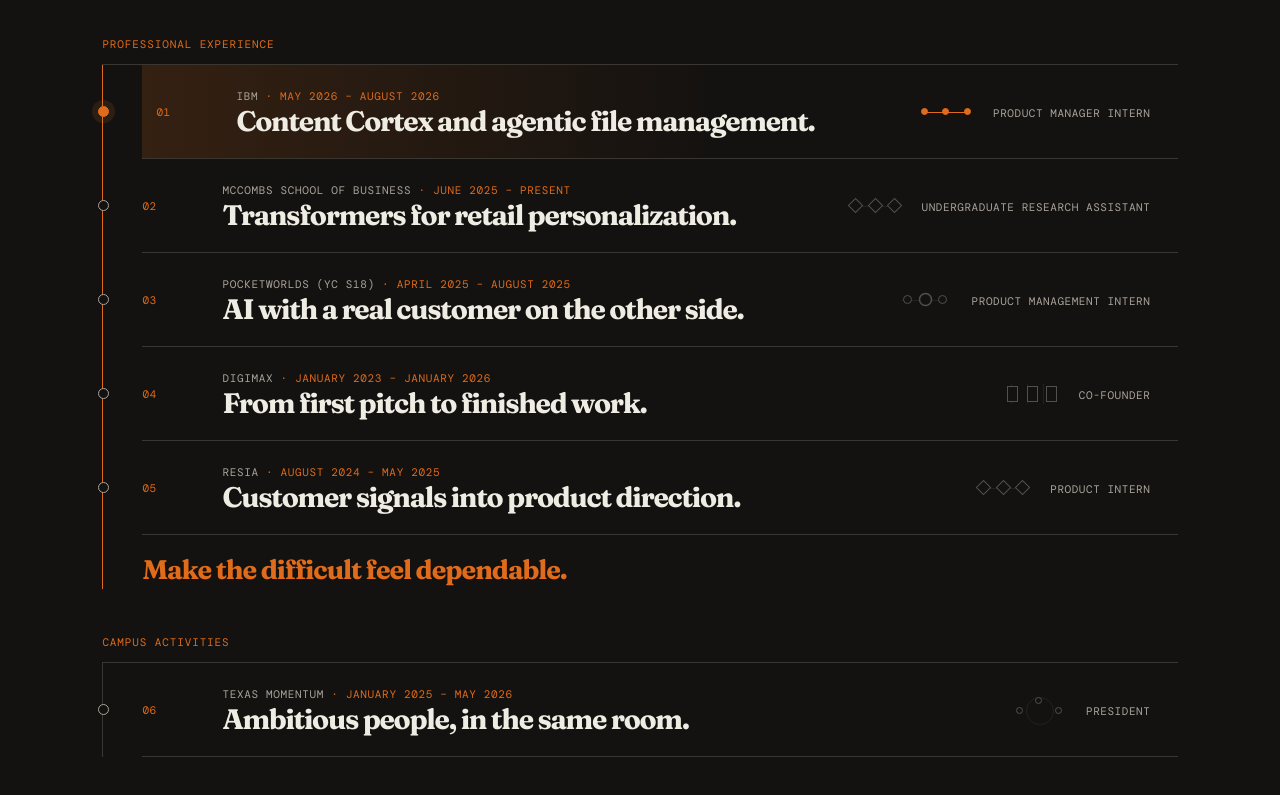
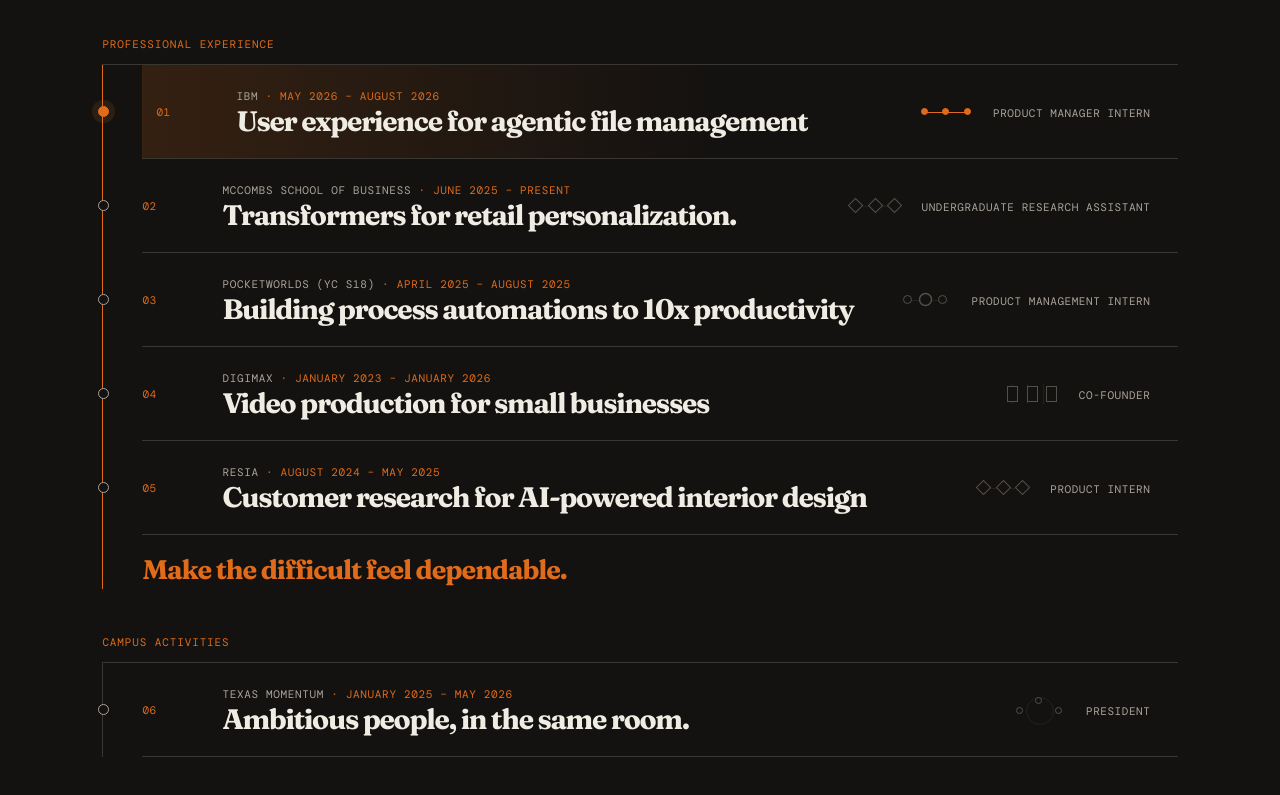
Before and after one commit to pjain646/personal-website, a plain HTML site: page index.html in a window 1280 px wide. Shown: the part 1944-2739 px from the top of the page. Drawn offline with nearby package versions, Linux system fonts and the light colour scheme.

Commit message:
Update work experience headlines

```diff
--- a/index.html
+++ b/index.html
@@ -44,11 +44,11 @@
         <p class="thread-group">Professional experience</p>
         <div class="work-thread" id="work-thread">
           <div class="thread-line" aria-hidden="true"><i></i></div>
-          <a class="thread-entry" href="experience.html?case=ibm" data-principle="Make the difficult feel dependable."><span class="thread-no">01</span><div><p>IBM <span>· May 2026 – August 2026</span></p><h3>Content Cortex and agentic file management.</h3></div><div class="thread-side"><span class="thread-visual system" aria-hidden="true"><i></i><i></i><i></i></span><span class="thread-role">Product Manager Intern <b>↗</b></span></div></a>
+          <a class="thread-entry" href="experience.html?case=ibm" data-principle="Make the difficult feel dependable."><span class="thread-no">01</span><div><p>IBM <span>· May 2026 – August 2026</span></p><h3>User experience for agentic file management</h3></div><div class="thread-side"><span class="thread-visual system" aria-hidden="true"><i></i><i></i><i></i></span><span class="thread-role">Product Manager Intern <b>↗</b></span></div></a>
           <a class="thread-entry" href="experience.html?case=mccombs-research" data-principle="Measure the model against the decision it is meant to support."><span class="thread-no">02</span><div><p>McCombs School of Business <span>· June 2025 – Present</span></p><h3>Transformers for retail personalization.</h3></div><div class="thread-side"><span class="thread-visual discovery" aria-hidden="true"><i></i><i></i><i></i></span><span class="thread-role">Undergraduate Research Assistant <b>↗</b></span></div></a>
-          <a class="thread-entry" href="experience.html?case=pocketworlds" data-principle="Automate the routine; protect the human part."><span class="thread-no">03</span><div><p>PocketWorlds (YC S18) <span>· April 2025 – August 2025</span></p><h3>AI with a real customer on the other side.</h3></div><div class="thread-side"><span class="thread-visual agent" aria-hidden="true"><i></i><i></i><i></i></span><span class="thread-role">Product Management Intern <b>↗</b></span></div></a>
-          <a class="thread-entry" href="experience.html?case=digimax" data-principle="The fastest way to learn business is to own one."><span class="thread-no">04</span><div><p>DigiMax <span>· January 2023 – January 2026</span></p><h3>From first pitch to finished work.</h3></div><div class="thread-side"><span class="thread-visual production" aria-hidden="true"><i></i><i></i><i></i></span><span class="thread-role">Co-Founder <b>↗</b></span></div></a>
-          <a class="thread-entry" href="experience.html?case=resia" data-principle="Start by listening long enough to see the real problem."><span class="thread-no">05</span><div><p>Resia <span>· August 2024 – May 2025</span></p><h3>Customer signals into product direction.</h3></div><div class="thread-side"><span class="thread-visual discovery" aria-hidden="true"><i></i><i></i><i></i></span><span class="thread-role">Product Intern <b>↗</b></span></div></a>
+          <a class="thread-entry" href="experience.html?case=pocketworlds" data-principle="Automate the routine; protect the human part."><span class="thread-no">03</span><div><p>PocketWorlds (YC S18) <span>· April 2025 – August 2025</span></p><h3>Building process automations to 10x productivity</h3></div><div class="thread-side"><span class="thread-visual agent" aria-hidden="true"><i></i><i></i><i></i></span><span class="thread-role">Product Management Intern <b>↗</b></span></div></a>
+          <a class="thread-entry" href="experience.html?case=digimax" data-principle="The fastest way to learn business is to own one."><span class="thread-no">04</span><div><p>DigiMax <span>· January 2023 – January 2026</span></p><h3>Video production for small businesses</h3></div><div class="thread-side"><span class="thread-visual production" aria-hidden="true"><i></i><i></i><i></i></span><span class="thread-role">Co-Founder <b>↗</b></span></div></a>
+          <a class="thread-entry" href="experience.html?case=resia" data-principle="Start by listening long enough to see the real problem."><span class="thread-no">05</span><div><p>Resia <span>· August 2024 – May 2025</span></p><h3>Customer research for AI-powered interior design</h3></div><div class="thread-side"><span class="thread-visual discovery" aria-hidden="true"><i></i><i></i><i></i></span><span class="thread-role">Product Intern <b>↗</b></span></div></a>
           <p class="thread-principle" id="thread-principle">Make the difficult feel dependable.</p>
         </div>
         <p class="thread-group campus-group">Campus activities</p>
```
